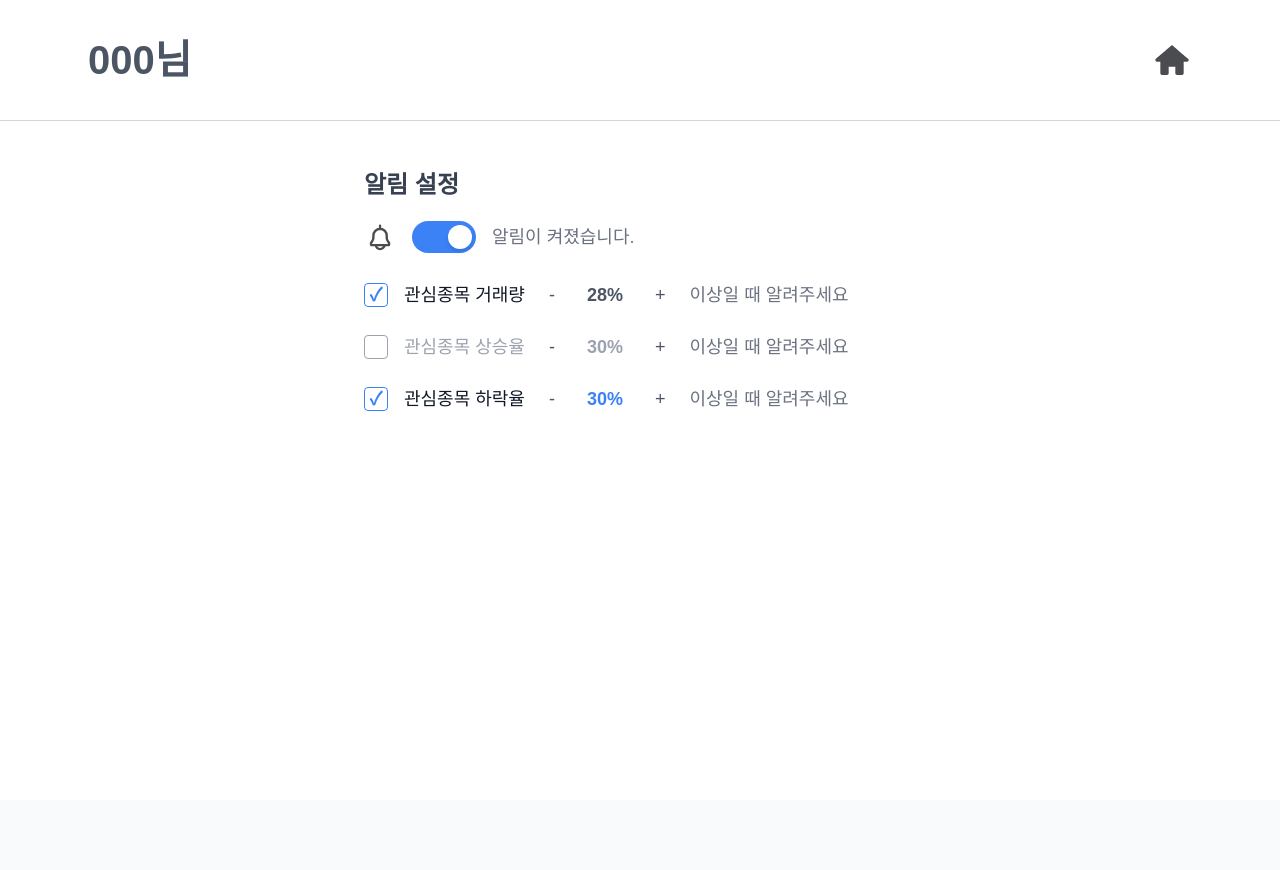
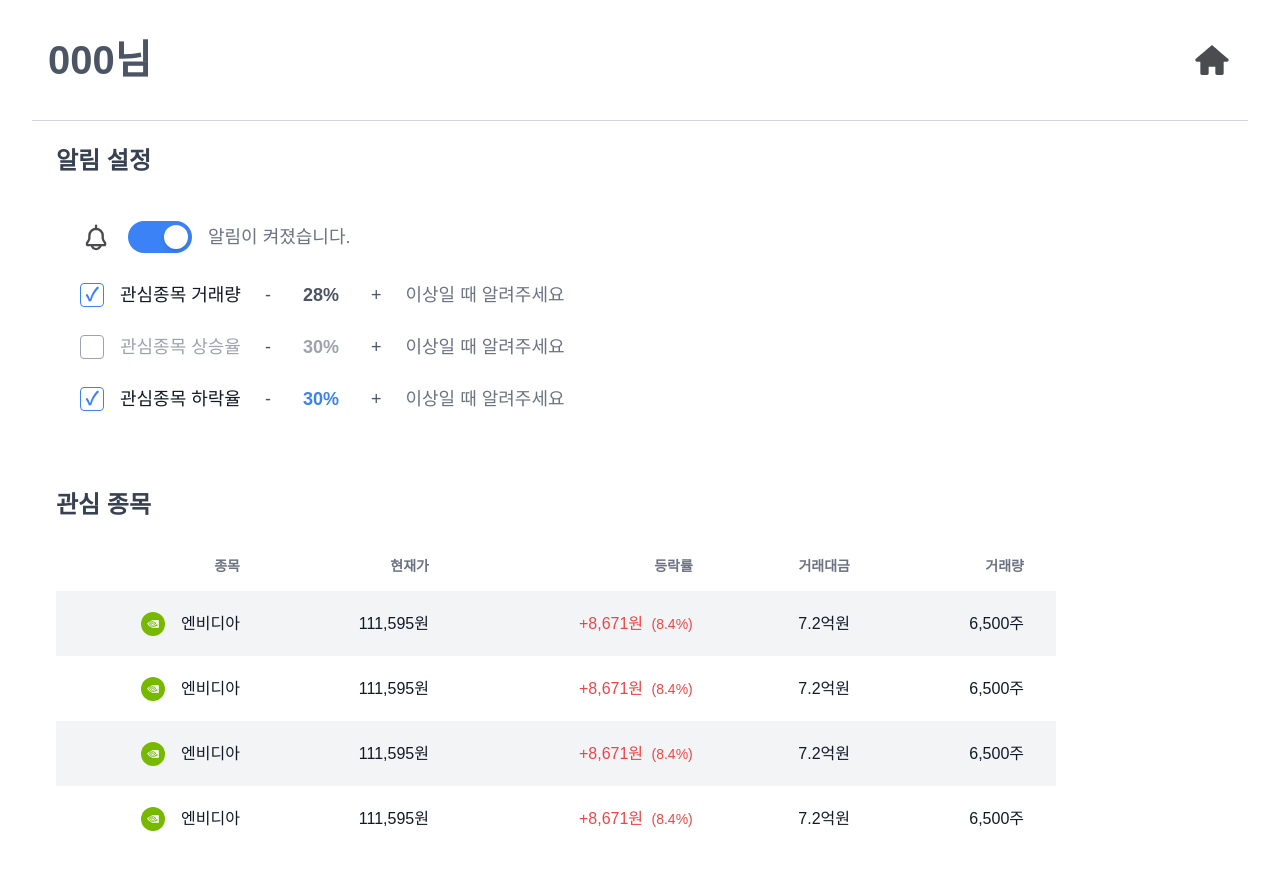
Before and after one commit to 2025-project/frontend, a Next.js app: page /mypage in a window 1280 px wide. Shown: the top 870 px of the page. Before the commit the page ends 800 px from the top, so only its background shows below. Built offline with nearby package versions, Linux system fonts and the light colour scheme.

Commit message:
design: 마이페이지 관심 종목  퍼블리싱

```diff
--- a/src/app/mypage/page.tsx
+++ b/src/app/mypage/page.tsx
@@ -3,16 +3,17 @@
 import React, { useState } from "react";
 import Link from "next/link";
 import NotificationSettings from "@/components/NotificationSettings/NotificationSettings";
+import StockList from "@/components/StockList/StockList";
 import Image from "next/image";
 
 const MyPage = () => {
   const [username] = useState("000님");
 
   return (
-    <div className="min-h-screen bg-white pt-[120px]">
+    <div className="min-h-screen bg-white pt-[120px] px-8">
       {/* 상단 헤더 */}
       <header className="w-full h-[120px] bg-white flex justify-center absolute top-0 left-0 right-0">
-        <div className="max-w-[1200px] w-full flex items-center justify-between px-12">
+        <div className="max-w-[1300px] w-full flex items-center justify-between px-12">
           <h1 className="text-[40px] font-bold text-gray-600">{username}</h1>
           <nav>
             <ul className="flex space-x-4">
@@ -33,14 +34,25 @@
         </div>
       </header>
 
-      {/* 회색 선 */}
+      {/* 회색 선 (헤더 아래 더 위로 조정) */}
       <div className="w-full flex justify-center">
         <div className="max-w-[1300px] w-full border-b border-gray-300"></div>
       </div>
 
-      {/* 알림 설정 영역 */}
+      {/* 알림 설정 */}
       <section className="flex flex-col items-center p-6">
-        <NotificationSettings />
+        <div className="max-w-[1300px] w-full">
+          <h2 className="text-2xl font-bold text-gray-700 mb-5 text-left">알림 설정</h2>
+          <NotificationSettings />
+        </div>
+      </section>
+
+      {/* 관심 종목 리스트 */}
+      <section className="flex flex-col items-center p-6">
+        <div className="max-w-[1300px] w-full">
+          <h2 className="text-2xl font-bold text-gray-700 mb-5 text-left">관심 종목</h2>
+          <StockList hideId={true} />
+        </div>
       </section>
     </div>
   );
--- a/src/components/NotificationSettings/NotificationSettings.tsx
+++ b/src/components/NotificationSettings/NotificationSettings.tsx
@@ -35,10 +35,7 @@
   };
 
   return (
-    <div className="w-[600px] p-6 text-lg">
-      {/* 알림 설정 제목 */}
-      <h2 className="text-2xl font-bold text-gray-700 mb-5">알림 설정</h2>
-
+    <div className="max-w-[1300px] w-full p-6 text-lg bg-white">
       {/* 알림 토글 */}
       <div className="flex items-center space-x-4 mb-6">
         <Image src="/bell.svg" alt="알림 아이콘" width={32} height={32} priority />
--- a/src/components/StockList/StockList.tsx
+++ b/src/components/StockList/StockList.tsx
@@ -1,5 +1,10 @@
 import React from "react";
 import Image from "next/image";
+
+// Props 타입 정의
+interface StockListProps {
+  hideId?: boolean;
+}
 
 const stockData = [
   { id: 1, logo: "/nvidia.svg", name: "엔비디아", price: "111,595원", change: "+8,671원", changeRate: "(8.4%)", volume: "6,500주", amount: "7.2억원" },
@@ -8,17 +13,17 @@
   { id: 4, logo: "/nvidia.svg", name: "엔비디아", price: "111,595원", change: "+8,671원", changeRate: "(8.4%)", volume: "6,500주", amount: "7.2억원" },
 ];
 
-const StockList = () => {
+const StockList: React.FC<StockListProps> = ({ hideId = false }) => {
   return (
-    <div className="w-[1306px] bg-white rounded-lg overflow-hidden">
+    <div className="w-[1000px] bg-white rounded-lg overflow-hidden">
       <table className="w-full text-right">
         <thead>
           <tr className="bg-white h-[50px] text-gray-500 text-[14px] font-thin">
-            <th className="px-6 pr-4 text-right w-[20%]">종목</th>
-            <th className="px-6 pr-4 w-[15%]">현재가</th>
-            <th className="px-6 pr-4 w-[20%]">등락률</th>
-            <th className="px-6 pr-4 w-[20%]">거래대금</th>
-            <th className="px-6 pr-4 w-[20%]">거래량</th>
+            <th className="px-6 pr-4 text-right ">종목</th>
+            <th className="px-6 pr-4 ">현재가</th>
+            <th className="px-6 pr-4 ">등락률</th>
+            <th className="px-6 pr-4 ">거래대금</th>
+            <th className="px-6 pr-8 ">거래량</th>
           </tr>
         </thead>
         <tbody>
@@ -26,17 +31,19 @@
             <tr key={stock.id} className={`h-[65px] text-[16px] text-gray-900 ${index % 2 === 0 ? "bg-gray-100" : "bg-white"}`}>
               <td className="px-6 pr-4 h-full text-right w-[20%]">
                 <div className="flex items-center justify-end space-x-4 h-full">
-                  <div className="pr-1 text-customBlue font-bold">{stock.id}</div>
+                  {!hideId && (  // ID 숫자 숨길 수 있도록 조건 추가
+                    <div className="pr-1 text-customBlue font-bold">{stock.id}</div>
+                  )}
                   <div><Image src={stock.logo} alt={`${stock.name} 로고`} width={24} height={24} priority /></div>
                   <div>{stock.name}</div>
                 </div>
               </td>
-              <td className="px-6 pr-4 h-full w-[15%]">{stock.price}</td>
-              <td className="px-6 pr-4 h-full text-red-500 font-medium w-[20%]">
+              <td className="px-6 pr-4 h-full ]">{stock.price}</td>
+              <td className="px-6 pr-4 h-full text-red-500 font-medium">
                 {stock.change} <span className="text-[14px] ml-1">{stock.changeRate}</span>
               </td>
-              <td className="px-6 pr-4 h-full w-[20%]">{stock.amount}</td>
-              <td className="px-6 pr-4 h-full w-[20%]">{stock.volume}</td>
+              <td className="px-6 pr-4 h-full ">{stock.amount}</td>
+              <td className="px-6 pr-8 h-full ">{stock.volume}</td>
             </tr>
           ))}
         </tbody>
```
